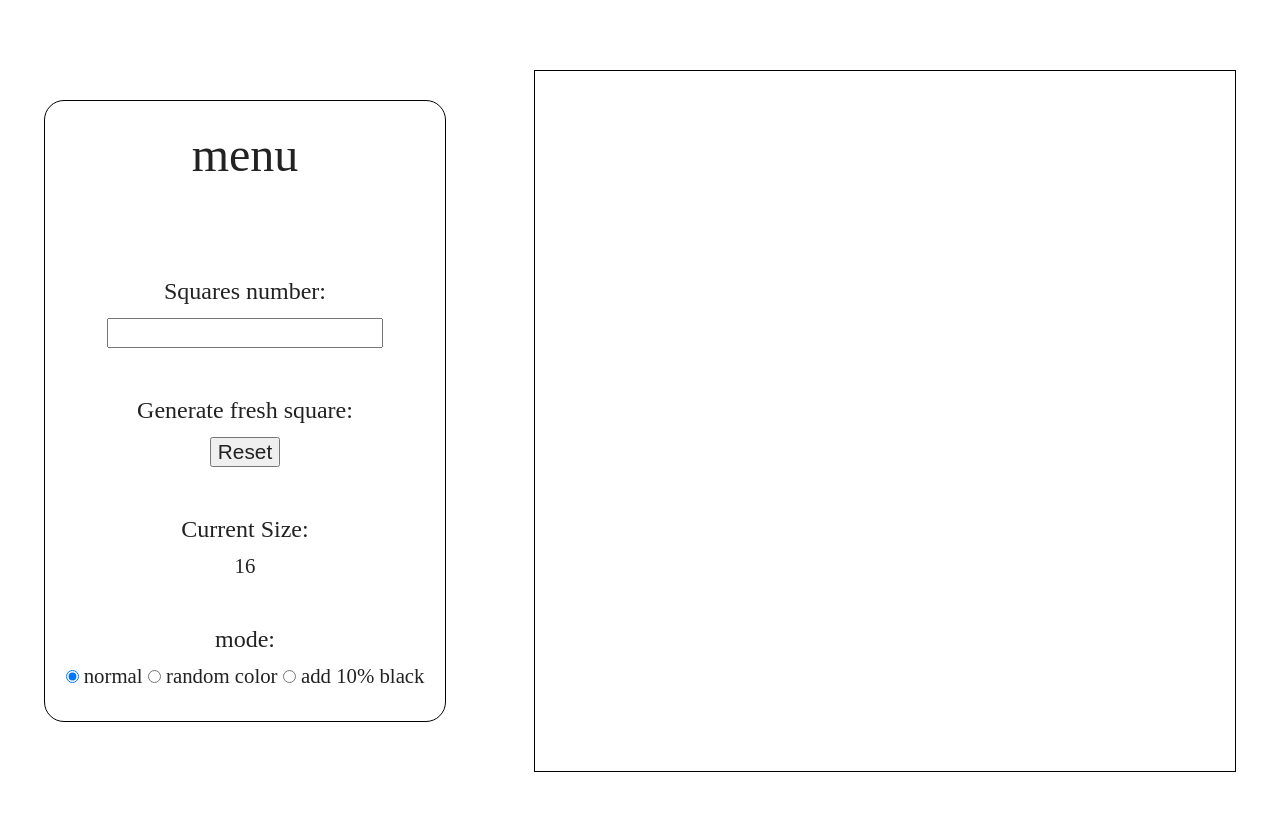
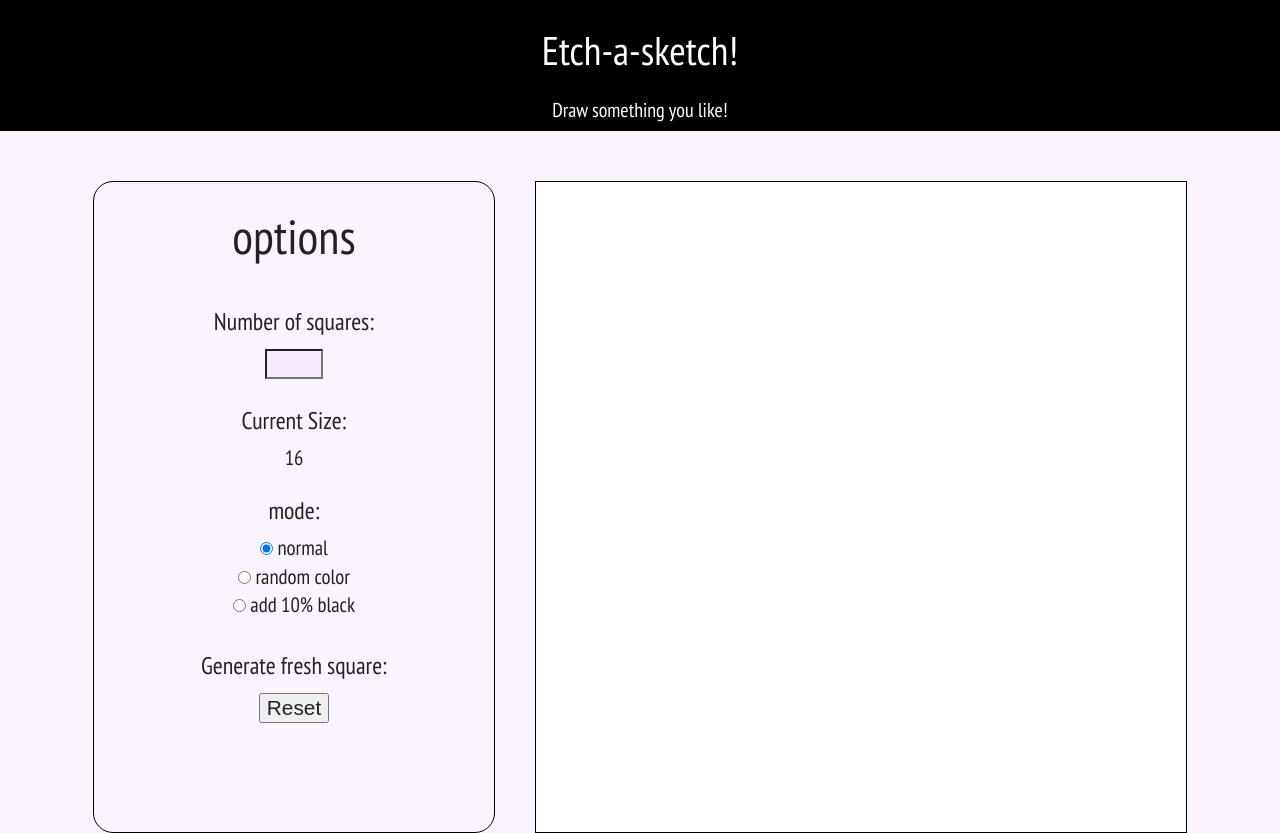
Before and after one commit to konradzagozda/etch-a-sketch-2, a plain HTML site: page index.html in a window 1280 px wide. Before the commit the page ends 800 px from the top, so only its background shows below. Drawn offline with Linux system fonts and the light colour scheme.

Commit message:
add styles

```diff
--- a/index.html
+++ b/index.html
@@ -7,30 +7,37 @@
     <title></title>
   </head>
   <body>
+    <header>
+      <h1>Etch-a-sketch!</h1>
+      <p>Draw something you like!</p>
+    </header>
+    <div class="flex">
       <section id="menu">
-      <h1>menu</h1>
-      <label for="size">Squares number:</label>
+        <h1>options</h1>
+        <label for="size">Number of squares:</label>
         <input id="size" type="text" name="" value="">
         <p id='wrong-input'></p>
-      <label for="button">Generate fresh square:</label>
-      <button type="button" id="button" name="button">Reset</button>
         <label>Current Size:</label>
         <p id="current-size">16</p>
         <label for="mode">mode:</label>
         <div class="mode">
           <input type="radio" name="mode" value="normal" id="normal" checked>
-        <label for="normal">normal</label>
+          <label for="normal">normal</label><br>
           <input type="radio" name="mode" value="random-color" id="random-color">
-        <label for="random-color">random color</label>
+          <label for="random-color">random color</label><br>
           <input type="radio" name="mode" value="add-10-black" id="add-10-black">
           <label for="add-10-black">add 10% black</label>
         </div>
+        <label for="button">Generate fresh square:</label>
+        <button type="button" id="button" name="button">Reset</button>
 
       </section>
       <section>
         <div class="container">
         </div>
       </section>
+    </div>
+
 
 
 
--- a/style.css
+++ b/style.css
@@ -1,28 +1,57 @@
+@import url('https://fonts.googleapis.com/css?family=PT+Sans+Narrow&display=swap');
+
 html {
   box-sizing: content-box;
+  font-family: 'PT Sans Narrow', sans-serif;
 }
 
-body {
+.flex {
   display: flex;
-  justify-content: space-around;
+  justify-content: center;
+  background-color: rgb(251, 244, 255);
+}
+#size {
+  background-color: rgb(247, 234, 255);
+  width: 50px;
 }
 
-body > * {
-  margin: 20px;
+.flex > section {
+  margin: 50px 20px 0;
   text-align: center;
+  height: 650px;
 }
-h1 {
+
+header h1 {
+  text-align: center;
+  line-height: 100px;
+  font-size: 40px;
+}
+
+header p {
+  text-align: center;
+  font-size: 20px;
+}
+
+header {
+  border-bottom: 1px solid black;
+  padding-bottom: 10px;
+  background-color: black;
+  color: white;
+}
+
+#menu h1 {
   font-size: 25px;
-  margin-bottom: 60px;
+  margin-bottom: 30px;
 }
+
+
 
 .container {
   display: grid;
   position: relative;
-  top: 50px;
   margin: 0 auto;
-  height: 700px;
-  width: 700px;
+  height: 650px;
+  width: 650px;
   grid-template-rows: repeat(16, 1fr);
   grid-template-columns: repeat(16, 1fr);
   border: 1px solid rgb(0,0,0);
@@ -40,22 +69,24 @@ h1 {
   border: 1px solid rgb(0,0,0);
   border-radius: 20px;
   width: 400px;
-  margin-top: 100px;
 }
 
 #menu h1 {
   margin-top: 30px;
-  margin-bottom: 100px;
+  margin-bottom: 50px;
   font-size: 3rem;
 }
 
 #menu > label {
   font-size: 1.5rem;
-  margin-top: 50px;
+  margin-top: 30px;
   margin-bottom: 15px;
 }
 
-
+#menu > div > label {
+  display: inline-block;
+  padding-bottom: 8px;
+}
 
 #menu > * {
   display: block;
```
Lines whose indentation alone changed are shown as unchanged.
